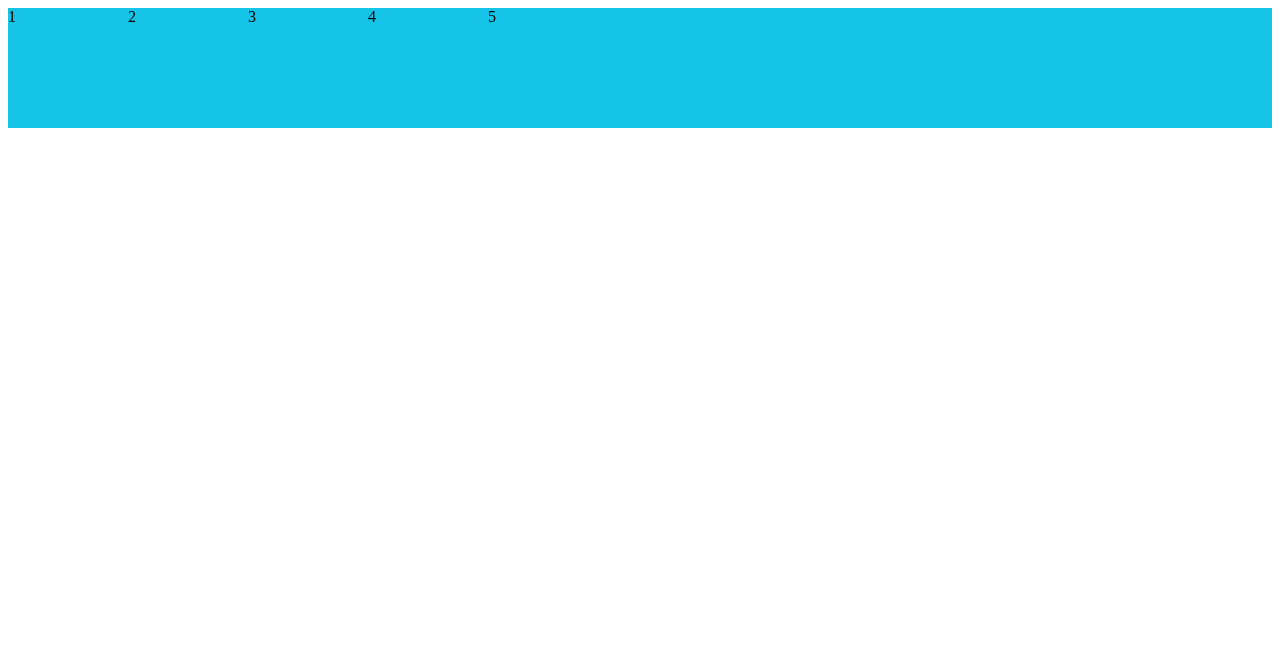
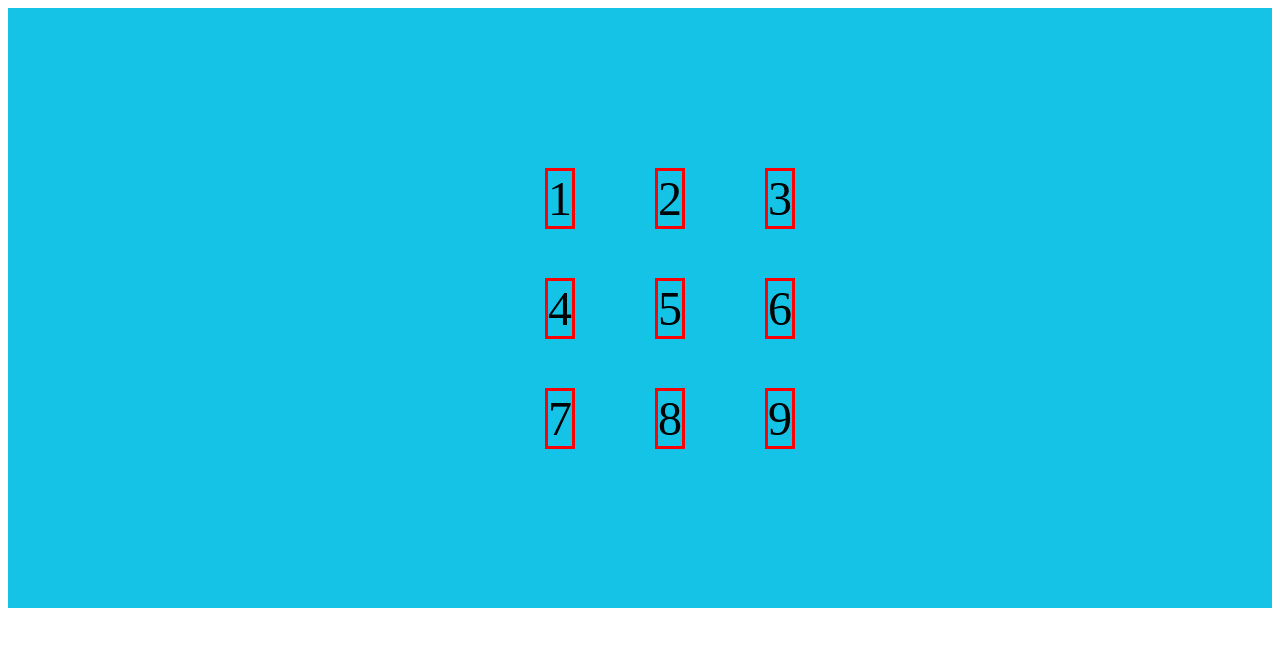
Before and after one commit to gilex1x/css-gridv2, a plain HTML site: page src/index.html in a window 1280 px wide. Drawn offline with Linux system fonts and the light colour scheme.

Commit message:
Align properties

```diff
--- /dev/null
+++ b/src/align.css
@@ -0,0 +1,18 @@
+
+.contenedor{
+    background-color: rgb(20, 195, 230);
+    display: grid;
+    height: 600px;
+    place-content: center;
+    align-items: center;
+    justify-items: end;
+    grid-auto-rows: 90px;
+    grid-template-columns: repeat(3, 90px);
+    grid-auto-flow: row;
+    gap: 20px;
+}
+
+.item{
+    border: solid 3px red;
+    font-size: 3rem;
+}
--- a/src/index.html
+++ b/src/index.html
@@ -3,7 +3,8 @@
   <head>
     <meta charset="UTF-8" />
     <meta name="viewport" content="width=device-width, initial-scale=1.0" />
-    <link rel="stylesheet" href="./styles.css" />
+    <!-- <link rel="stylesheet" href="./styles.css" /> -->
+    <link rel="stylesheet" href="./align.css" />
     <title>CSS Grid</title>
   </head>
   <body>
@@ -13,6 +14,10 @@
       <div class="item">3 </div>
       <div class="item">4 </div>
       <div class="item">5 </div>
+      <div class="item">6 </div>
+      <div class="item">7 </div>
+      <div class="item">8 </div>
+      <div class="item">9 </div>
     </div>
   </body>
 </html>
--- a/src/styles.css
+++ b/src/styles.css
@@ -2,11 +2,13 @@
 .contenedor{
     background-color: rgb(20, 195, 230);
     display: grid;
-    /* grid-template-columns: 100px 200px 300px; */
-    /* grid-template-rows: 50px 90px 70px;*/
-    grid-auto-columns: 100px;
-    grid-template-rows: 120px;
+    grid-template-rows: 80px 80px 80px;
+    grid-auto-columns: 80px;
     grid-auto-flow: column;
-    row-gap: 15px;
-    column-gap: 20px;
+    gap: 20px;
 }
+
+.item{
+    border: solid 3px red;
+    font-size: 5rem;
+}
```
